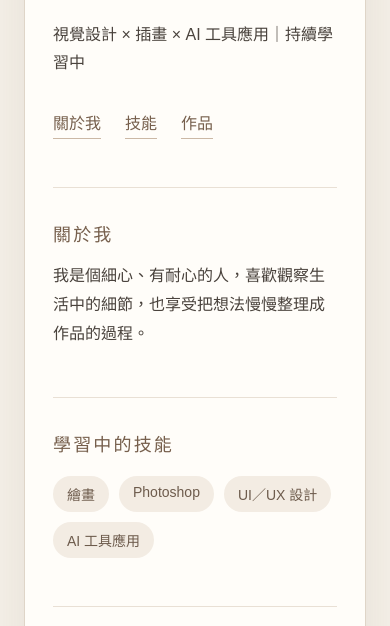
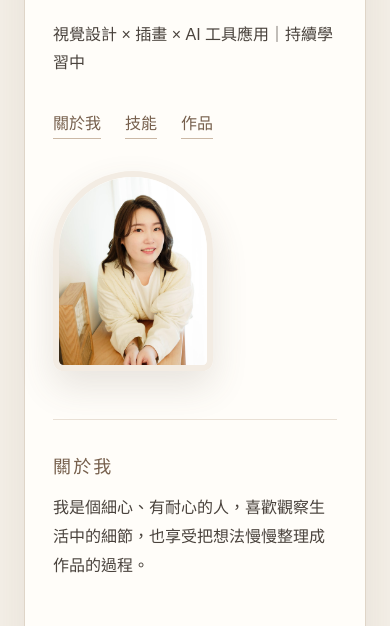
Before and after one commit to snow6674y-bit/portfolio, a plain HTML site: page index.html in a window 390 px wide. Shown: the part 162-788 px from the top of the page. Drawn offline with Linux system fonts and the light colour scheme.

Commit message:
加入並最佳化個人照片

```diff
--- a/index.html
+++ b/index.html
@@ -8,7 +8,8 @@
   </head>
   <body>
     <main>
-      <header>
+      <header class="hero">
+        <div class="hero-copy">
           <p>PORTFOLIO</p>
           <h1>高緯庭</h1>
           <p>視覺設計 × 插畫 × AI 工具應用｜持續學習中</p>
@@ -17,6 +18,12 @@
             <a href="#skills">技能</a>
             <a href="#projects">作品</a>
           </nav>
+        </div>
+        <img
+          class="profile-photo"
+          src="images/profile-photo.jpg"
+          alt="高緯庭的個人照片"
+        />
       </header>
 
       <section id="about">
--- a/style.css
+++ b/style.css
@@ -30,12 +30,29 @@ h1 {
   letter-spacing: 0.12em;
 }
 
+.hero {
+  display: grid;
+  grid-template-columns: minmax(0, 1fr) 220px;
+  gap: 48px;
+  align-items: center;
+}
+
+.profile-photo {
+  width: 220px;
+  height: 280px;
+  object-fit: cover;
+  object-position: center 35%;
+  border: 6px solid #f3ece3;
+  border-radius: 120px 120px 16px 16px;
+  box-shadow: 0 16px 36px rgb(92 75 61 / 14%);
+}
+
 p {
   margin: 8px 0;
   line-height: 1.8;
 }
 
-header > p:first-child {
+.hero-copy > p:first-child {
   margin-bottom: 12px;
   color: #a58b73;
   font-size: 12px;
@@ -169,4 +186,14 @@ article > p:last-child {
   .project-list {
     grid-template-columns: 1fr;
   }
+
+  .hero {
+    grid-template-columns: 1fr;
+    gap: 32px;
+  }
+
+  .profile-photo {
+    width: 160px;
+    height: 200px;
+  }
 }
```
Also changed, not shown: images/profile-photo.jpg (added). Lines whose indentation alone changed are shown as unchanged.
